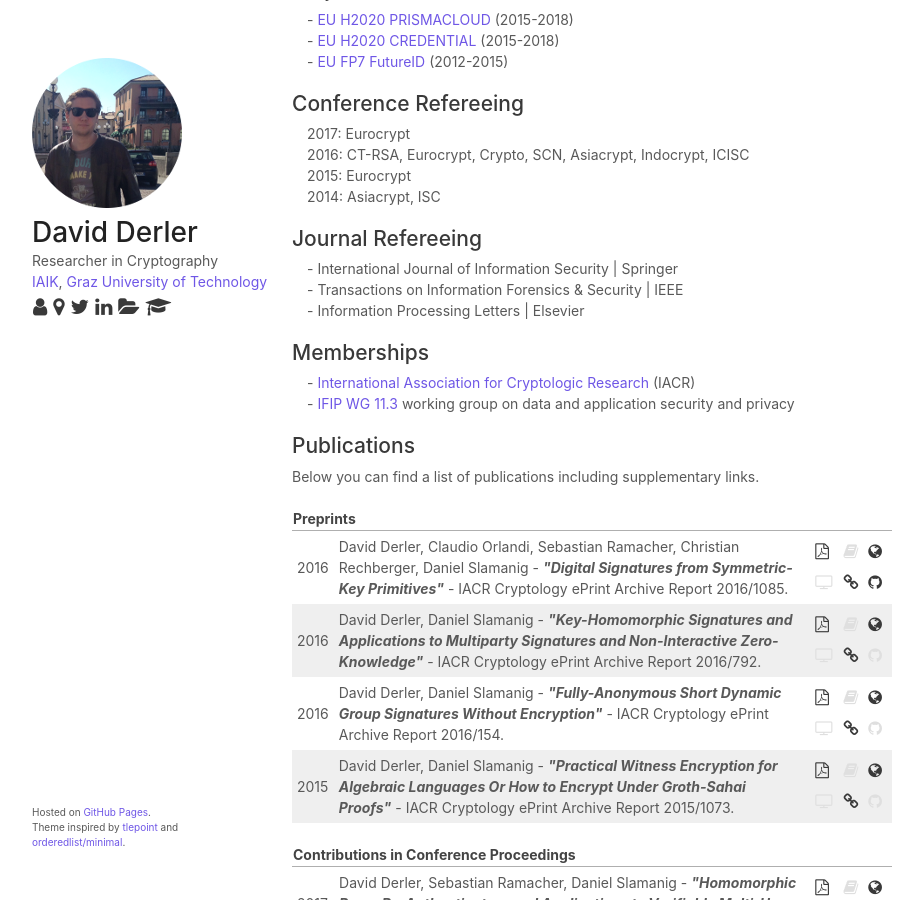
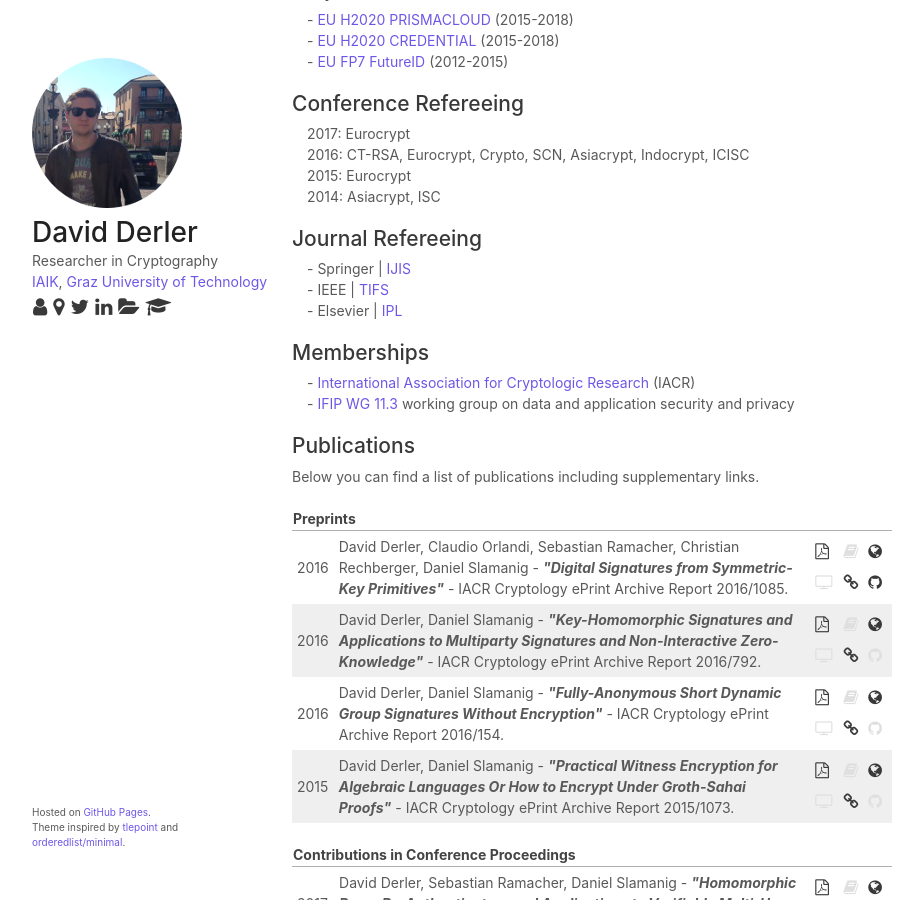
Before and after one commit to derlerd/derlerd.github.io, a Jekyll site: the page built from index.html, in a window 1280 px wide and 900 px high, scrolled down 403 px. Shown: the whole window, without its empty margins (178-1101 px from the left). Built offline with Jekyll 4.4.1, drawn with Linux system fonts in a browser that asks for light colours.

Commit message:
abbrev. journals

```diff
--- a/_includes/bio.html
+++ b/_includes/bio.html
@@ -20,9 +20,9 @@
 
 <h2>Journal Refereeing</h2>
 <ul class="itemprefix">
-  <li>International Journal of Information Security | Springer</li>
-  <li>Transactions on Information Forensics &amp; Security | IEEE</li>
-  <li>Information Processing Letters | Elsevier</li>
+  <li>Springer | <a href="http://www.springer.com/computer/security+and+cryptology/journal/10207">IJIS</a></li>
+  <li>IEEE | <a href="http://ieeexplore.ieee.org/xpl/RecentIssue.jsp?punumber=10206">TIFS</a></li>
+  <li>Elsevier | <a href="https://www.journals.elsevier.com/information-processing-letters/">IPL</a></li>
 </ul>
 
 
```
